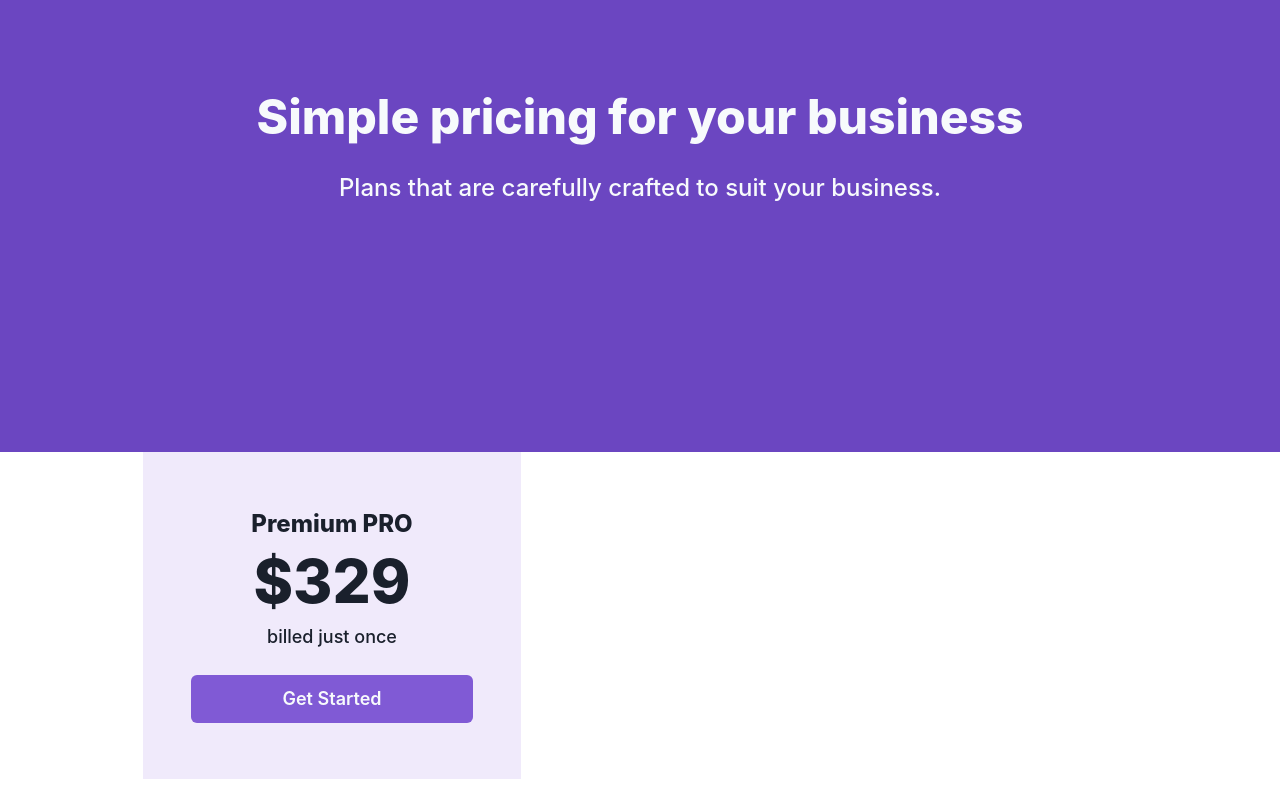
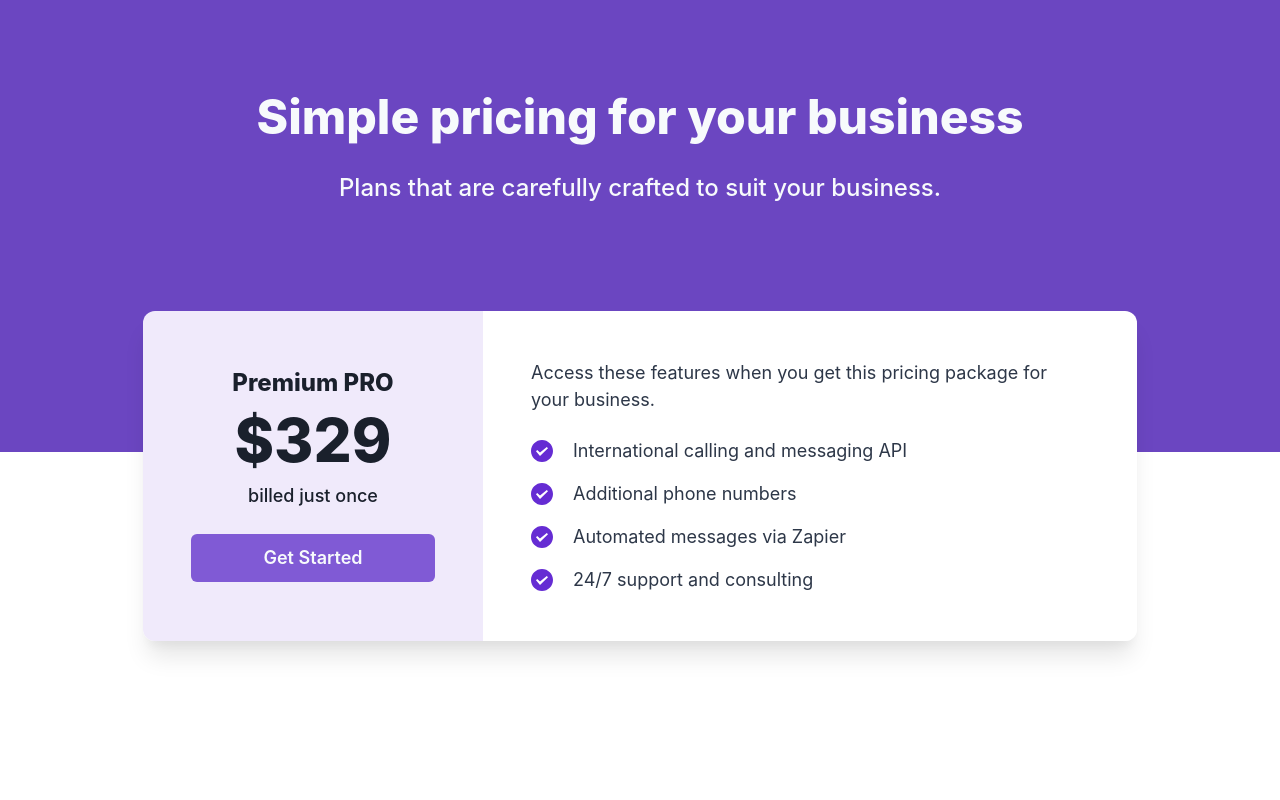
Before and after one commit to adex-badr18/chakra-ui-react, a React (Vite) app: page / in a window 1280 px wide. Built offline with nearby package versions, Linux system fonts and the light colour scheme.

Commit message:
Add & style right part of Pricing section

```diff
--- a/src/components/Pricing.tsx
+++ b/src/components/Pricing.tsx
@@ -1,18 +1,38 @@
-import { Box, Flex, Text, Button, Stack } from "@chakra-ui/react"
+import { Box, Flex, Text, Button, Stack, StackProps, HStack, VStack, Icon } from "@chakra-ui/react";
+import { CheckIcon } from "../icons/Icons";
+
+export const ListItem = (props: StackProps) => {
+    const { children, ...rest } = props;
+    return (
+        <HStack as='li' spacing='20px' {...rest}>
+            <Icon as={CheckIcon} w='22px' h='22px' />
+            <Text>{children}</Text>
+        </HStack>
+    )
+}
 
 
 export const Pricing = () => {
     return (
-    <Box maxW='994px' mx='auto'>
+        <Box maxW='994px' mx='auto' mt='-141px' borderRadius='xl' overflow='hidden' boxShadow='0px 10px 10px -5px rgba(0, 0, 0, 0.04), 0px 20px 25px -5px rgba(0, 0, 0, 0.10)'>
             <Flex>
                 <Stack as='div' spacing='0.7rem' bg='#F0EAFB' px='3em' py='3.5em' w='378px'>
                     <Text fontSize='1.5rem' lineHeight='2rem' fontWeight='800' textAlign='center'>Premium PRO</Text>
                     <Text fontSize='3.75rem' lineHeight='100%' fontWeight='800' textAlign='center'>$329</Text>
                     <Text fontSize='1.125rem' lineHeight='1.75rem' fontWeight='500' textAlign='center'>billed just once</Text>
-                <Button bg='#805AD5' size='lg' color='#F7FAFC' w='100%' mt='0.8rem'>Get Started</Button>
+                    <Button bg='#805AD5' size='lg' color='#F7FAFC' w='100%' mt='0.8rem' _hover={{bgColor: '#6053D0'}}>Get Started</Button>
                 </Stack>
 
-            <Box></Box>
+                <Box color='#2D3748' bg='white' fontSize='18px' p='48px'>
+                    <Text mb='24px'>Access these features when you get this pricing package for your business.</Text>
+
+                    <Stack as='ul' spacing='16px'>
+                        <ListItem>International calling and messaging API</ListItem>
+                        <ListItem>Additional phone numbers</ListItem>
+                        <ListItem>Automated messages via Zapier</ListItem>
+                        <ListItem>24/7 support and consulting</ListItem>
+                    </Stack>
+                </Box>
             </Flex>
         </Box>
     )
--- /dev/null
+++ b/src/icons/Icons.tsx
@@ -0,0 +1,9 @@
+
+export const CheckIcon = () => {
+    return (
+        <svg width="22" height="22" viewBox="0 0 22 22" fill="none" xmlns="http://www.w3.org/2000/svg">
+            <path fillRule="evenodd" clipRule="evenodd" d="M11 22C17.0751 22 22 17.0751 22 11C22 4.92487 17.0751 0 11 0C4.92487 0 0 4.92487 0 11C0 17.0751 4.92487 22 11 22ZM6.2 10.0857L5 11.3714L9 16L17 8.28571L15.8 7L9 12.4L6.2 10.0857Z" fill="#652CD3" />
+        </svg>
+
+    )
+}
```
Lines whose indentation alone changed are shown as unchanged.
